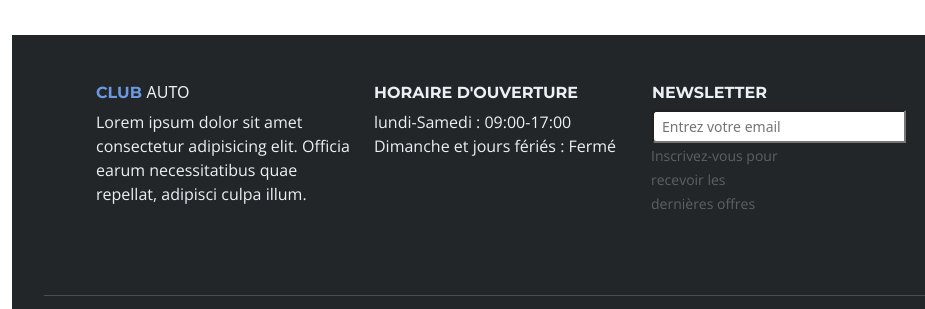
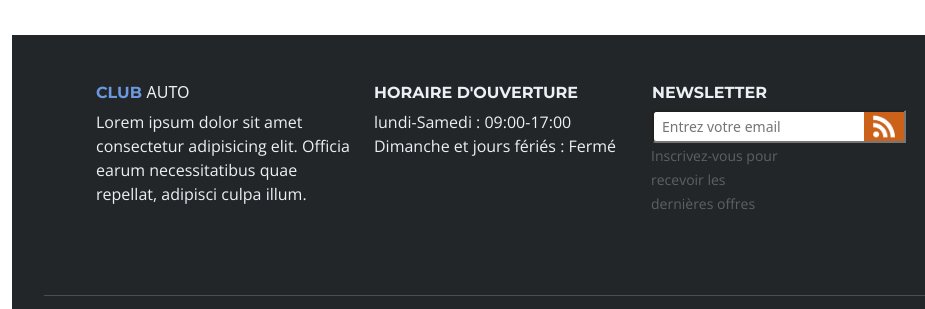
Before and after one commit to francois1984/SiteAutoClub, a plain HTML site: page detail.html in a window 1280 px wide. Shown: the part 1490-1799 px from the top of the page, 0-925 px from the left. Drawn offline with nearby package versions, Linux system fonts and the light colour scheme; the site is published under a folder, as on GitHub Pages, so addresses that start at the root find nothing.

Commit message:
correction surla page  détail

```diff
--- a/detail.html
+++ b/detail.html
@@ -33,7 +33,7 @@
         }
 
         .with-icon {
-                            background-image: url(/images/icone_newsletter_.png);
+                            background-image: url(./images/icone_newsletter_.png);
                             background-size: 40px;
                             background-repeat: no-repeat;
                             background-position: right center;
```
